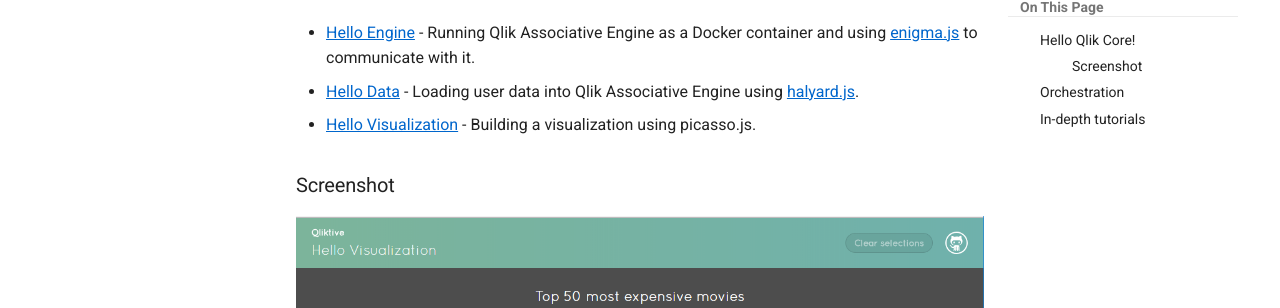
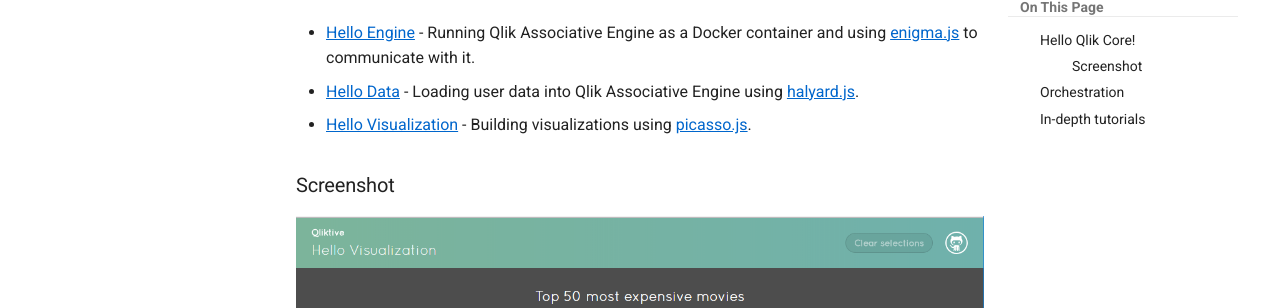
Before and after one commit to qlik-oss/core-website, an MkDocs documentation site: the page built from docs/docs/getting-started.md, in a window 1280 px wide and 900 px high, scrolled down 1004 px. Shown: the part 145-453 px from the top of the window. Built offline with MkDocs 1.6.1 and Material for MkDocs 9.7.7, drawn with Linux system fonts in a browser that asks for light colours; comment, search, counter and statistics services are not loaded; old or Windows-style settings are respelled for this version of MkDocs.

Commit message:
Use plural and link to picasso.js

```diff
--- a/docs/docs/getting-started.md
+++ b/docs/docs/getting-started.md
@@ -27,7 +27,7 @@
     [enigma.js](https://github.com/qlik-oss/enigma.js/) to communicate with it.
 - [Hello Data](./tutorials/hello-data.md) - Loading user data into Qlik Associative Engine using
     [halyard.js](https://github.com/qlik-oss/halyard.js).
-- [Hello Visualization](./tutorials/hello-visualization.md) - Building a visualization using picasso.js.
+- [Hello Visualization](./tutorials/hello-visualization.md) - Building visualizations using [picasso.js](https://picassojs.com/).
 
 ### Screenshot
 
```
